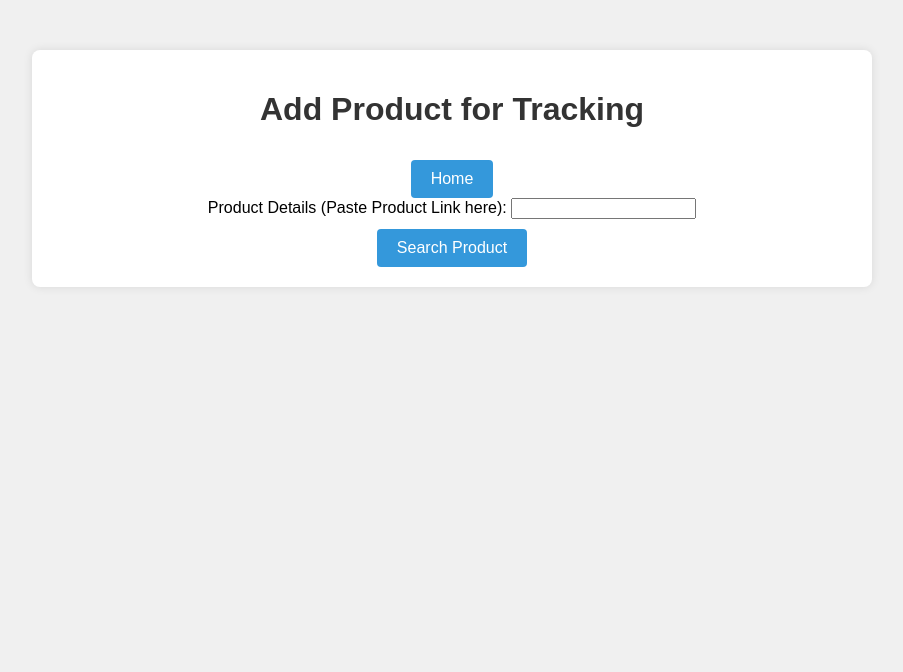
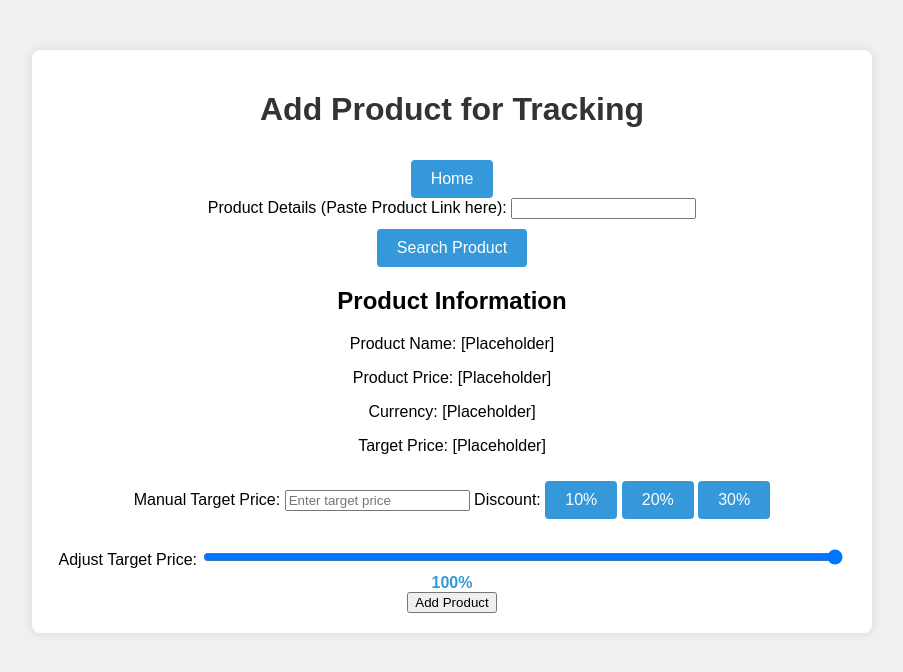
Before and after one commit to alon-ben-david/Retail-scraper-project, a Flask app: page /add_product in a window 1280 px wide. Shown: the top 672 px of the page, without its empty margins (188-1091 px from the left). Run offline with Flask 3, Linux system fonts and the light colour scheme; the visitor is signed in with stand-in values (Sample User, id 1); parts of the project's set-up code (start-up, migrations or seed data) failed here and were passed over; some libraries are stand-ins or nearby versions.

Commit message:
update add product system

```diff
--- a/asos scraper project/app.py
+++ b/asos scraper project/app.py
@@ -95,17 +95,26 @@
     return redirect(url_for('index'))
 
 
-# New route for adding or searching product
 @app.route('/add_product', methods=['GET', 'POST'])
 def add_product():
     if 'username' in session:
-        product_url=''
+        product_url = ''
+        currency = ''
+        product_name = ''
+        initial_price = 0
+
         if request.method == 'POST':
+            app.logger.info(request.form)
             if 'search_product' in request.form:
                 # Handle product search
                 product_url = request.form['product_details']
-                result = extract_info_from_url(product_url)
-                return jsonify(result)
+                currency, product_name, initial_price = extract_info_from_url(product_url)
+                response_data = {
+                    'product_name': product_name,
+                    'product_price': initial_price,
+                    'currency': currency
+                }
+                return jsonify(response_data)
 
             else:  # Assuming the other button is 'add_product'
                 username = session['username']
@@ -113,9 +122,10 @@
 
                 if user_id:
                     url = request.form['product_details']
-                    target_price = request.form['target_price']
-
-                    currency, product_name, initial_price = extract_info_from_url(url)
+                    target_price = request.form['manual_target_price']
+                    product_name = request.form['product_name_value']
+                    current_price = request.form['product_price_value']
+                    currency = request.form['currency_display_value']
 
                     if not product_exists(user_id, product_name):
                         # Extract current price and currency here
@@ -135,6 +145,7 @@
         flash('Please log in to add or search a product.', 'error')
         return redirect(url_for('login'))
 
+
 @app.route('/price_comparison', methods=['GET', 'POST'])
 def price_comparison():
     if request.method == 'POST':
--- a/asos scraper project/asos_scraper.py
+++ b/asos scraper project/asos_scraper.py
@@ -25,7 +25,7 @@
         driver.get(url)
 
         # Wait for the name element to be present on the page
-        name_element = WebDriverWait(driver, 5).until(
+        name_element = WebDriverWait(driver, 2).until(
             EC.visibility_of_element_located((By.CLASS_NAME, "jcdpl"))
         )
 
@@ -34,7 +34,7 @@
         print("Product Name:", name_text)
 
         # Wait for the price element to be present on the page
-        price_element = WebDriverWait(driver, 3).until(
+        price_element = WebDriverWait(driver, 1).until(
             EC.visibility_of_element_located(
                 (By.XPATH, "//span[@data-testid='current-price' and contains(@class, 'MwTOW BR6YF')]"))
         )
--- a/asos scraper project/static/styles.css
+++ b/asos scraper project/static/styles.css
@@ -56,6 +56,7 @@
 .info-panel h2 {
     color: #333333;
 }
+
 .slider-container {
     margin-top: 20px;
 }
@@ -71,3 +72,7 @@
     color: #3498db;
     font-weight: bold;
 }
+
+#product_info_display {
+    margin-top: 20px;
+}
--- a/asos scraper project/templates/add_product.html
+++ b/asos scraper project/templates/add_product.html
@@ -1,36 +1,25 @@
 <!DOCTYPE html>
 <html lang="en">
+
 <head>
     <meta charset="UTF-8">
     <meta name="viewport" content="width=device-width, initial-scale=1.0">
     <title>Add Product for Tracking</title>
     <link rel="stylesheet" href="{{ url_for('static', filename='styles.css') }}">
-    <style>
-        /* Add your custom styles here */
-        #product_info_display {
-            display: none;
-            margin-top: 20px;
-        }
+</head>
 
-
-
-
-
-    </style>
-</head>
 <body>
 <div class="container">
     <h1>Add Product for Tracking</h1>
     <a href="{{ url_for('index') }}" class="button-link">
         <button class="button-home">Home</button>
     </a>
-    <form method="post" action="/add_product" onsubmit="return validateForm()">
+    <form method="post" action="/add_product" onsubmit="sendFormPlaceholderData(); return validateForm();">
         <div class="input-group">
             <label for="product_details">Product Details (Paste Product Link here):</label>
             <input type="text" id="product_details" name="product_details" maxlength="260" required>
             <span class="error-message" id="productDetailsError"></span>
         </div>
-
 
         <button type="button" onclick="searchAndDisplayProduct()">Search Product</button>
 
@@ -40,9 +29,17 @@
             <p id="product_price">Product Price: [Placeholder]</p>
             <p id="currency_display">Currency: [Placeholder]</p>
             <p id="target_price_display">Target Price: [Placeholder]</p>
+            <input type="hidden" id="product_name_value" name="product_name">
+            <input type="hidden" id="product_price_value" name="product_price">
+            <input type="hidden" id="currency_display_value" name="currency_display">
 
             <!-- Interface for setting target price -->
             <div id="target_price_interface">
+                <label>Manual Target Price:</label>
+                <input type="number" id="manual_target_price" name="manual_target_price" step="0.01"
+                       placeholder="Enter target price" oninput="updateTargetPriceFromManual()">
+
+
                 <label>Discount:</label>
                 <button type="button" onclick="applyDiscount(10)" id="discount_10">10%</button>
                 <button type="button" onclick="applyDiscount(20)" id="discount_20">20%</button>
@@ -50,16 +47,16 @@
 
                 <div class="slider-container">
                     <label for="priceSlider">Adjust Target Price:</label>
-                    <input type="range" id="priceSlider" min="0" max="100" value="0" step="10"
-                           oninput="updateSliderLabel()">
-                    <div id="sliderLabel">0%</div>
+                    <input type="range" id="priceSlider" min="0" max="100" value="100" step="10"
+                           oninput="updateTargetPriceFromSlider()">
+                    <div id="sliderLabel">100%</div>
                 </div>
             </div>
-
             <!-- Submit button, initially hidden -->
-            <input type="submit" value="Add Product" id="submit_button" style="display: none;">
+            <input type="submit" value="Add Product" id="submit_button">
         </div>
     </form>
+
 
     <script>
             // Function to apply discount and update target price
@@ -71,6 +68,12 @@
 
                 // Update the target price display
                 document.getElementById('target_price_display').innerText = 'Target Price: ' + discountedPrice.toFixed(2);
+
+                // Set manual target price input value
+                document.getElementById('manual_target_price').value = discountedPrice.toFixed(2);
+
+                // Update the slider value based on the target price
+                updateSliderValue(discountedPrice);
             }
 
             function searchAndDisplayProduct() {
@@ -89,28 +92,99 @@
                     })
                     .then(response => response.json())
                     .then(data => {
+                        if (data && data.product_name !== undefined && data.product_price !== undefined && data.currency !== undefined) {
                             // Display the result from the server
-        document.getElementById('product_name').innerText = 'Product Name: ' + data.productName;
-        document.getElementById('product_price').innerText = 'Product Price: ' + data.productPrice;
-        document.getElementById('target_price_display').innerText = 'Target Price: ' + document.getElementById('target_price').value;
+                            document.getElementById('product_name').innerText = 'Product Name: ' + data.product_name;
+                            document.getElementById('product_price').innerText = 'Product Price: ' + data.product_price;
                             document.getElementById('currency_display').innerText = 'Currency: ' + data.currency;
+
+                            // Set default target price as product price
+                            var currentPrice = parseFloat(data.product_price);
+                            document.getElementById('target_price_display').innerText = 'Target Price: ' + currentPrice.toFixed(2);
 
                             // Show the product information display
                             document.getElementById('product_info_display').style.display = 'block';
 
                             // Show the submit button
                             document.getElementById('submit_button').style.display = 'block';
+
+                            // Update the slider value based on the target price
+                            updateSliderValue(currentPrice);
+                        } else {
+                            // Handle the case when no product is found or invalid data format
+                            console.error('No product found or invalid data format.');
+                        }
                     })
                     .catch(error => {
                         console.error('Error:', error);
                     });
             }
 
+            function updateTargetPriceFromManual() {
+                var manualTargetPrice = parseFloat(document.getElementById('manual_target_price').value);
+                updateTargetPrice(manualTargetPrice);
+            }
+
+            function updateTargetPriceFromSlider() {
+                var sliderValue = parseInt(document.getElementById('priceSlider').value);
+                var currentPrice = parseFloat(document.getElementById('product_price').innerText.replace('Product Price: ', ''));
+                var targetPrice = (sliderValue / 100) * currentPrice;
+                updateTargetPrice(targetPrice);
+            }
+
+            // Function to update slider value based on target price
+            function updateSliderValue(targetPrice) {
+                var currentPrice = parseFloat(document.getElementById('product_price').innerText.replace('Product Price: ', ''));
+                var sliderValue = (targetPrice / currentPrice) * 100;
+
+                // Update the slider value
+                document.getElementById('priceSlider').value = sliderValue;
+
+                // Update the slider label
+                updateSliderLabel();
+            }
+
+            function updateTargetPrice(newTargetPrice) {
+                var currentPrice = parseFloat(document.getElementById('product_price').innerText.replace('Product Price: ', ''));
+
+                // Calculate the target price
+                var targetPrice = isNaN(newTargetPrice) ? currentPrice : newTargetPrice;
+
+                // Update the target price display
+                document.getElementById('target_price_display').innerText = 'Target Price: ' + targetPrice.toFixed(2);
+
+                // Update the slider value based on the target price
+                updateSliderValue(targetPrice);
+
+                // Set manual target price input value
+                document.getElementById('manual_target_price').value = targetPrice.toFixed(2);
+            }
+
+            function updateSliderLabel() {
+                var slider = document.getElementById('priceSlider');
+                var sliderLabel = document.getElementById('sliderLabel');
+                sliderLabel.innerText = slider.value + '%';
+            }
 
             function validateForm() {
                 // Add your form validation logic here if needed
                 return true;
             }
+            function sendFormPlaceholderData() {
+    var productNameDetails = document.getElementById('product_name').innerText.replace('Product Name: ', '');
+    var pricePlaceholder = document.getElementById('product_price').innerText.replace('Product Price: ', '');
+    var currencyDisplayHolder = document.getElementById('currency_display').innerText.replace('Currency: ', '');
+
+    // Set the values of hidden inputs
+    document.getElementById('product_name_value').value = productNameDetails;  // Fix the variable name here
+    document.getElementById('product_price_value').value = pricePlaceholder;
+    document.getElementById('currency_display_value').value = currencyDisplayHolder;
+}
+
+
+
+
+
 
 
 
@@ -119,4 +193,5 @@
     </script>
 </div>
 </body>
+
 </html>
```
Lines whose indentation alone changed are shown as unchanged.
